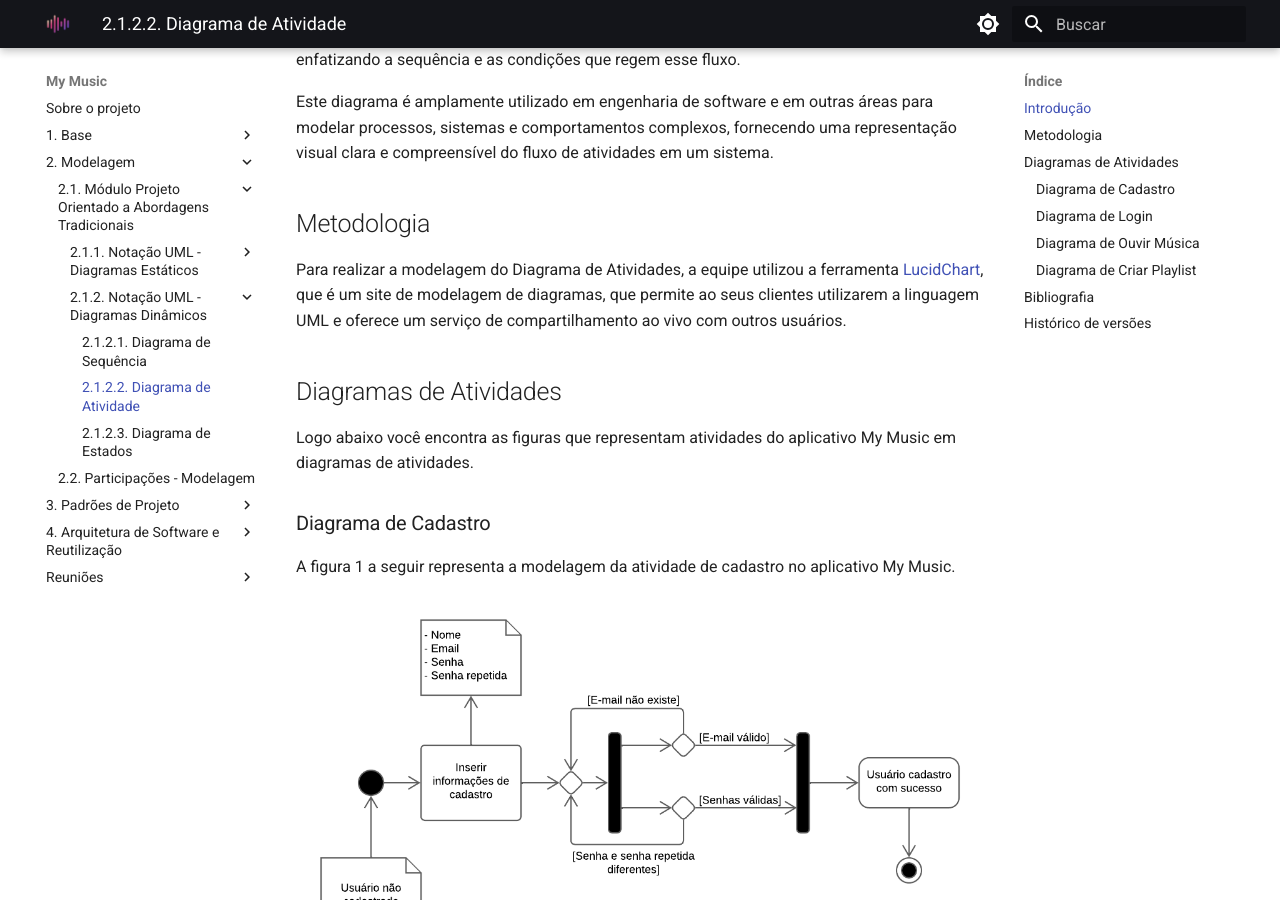
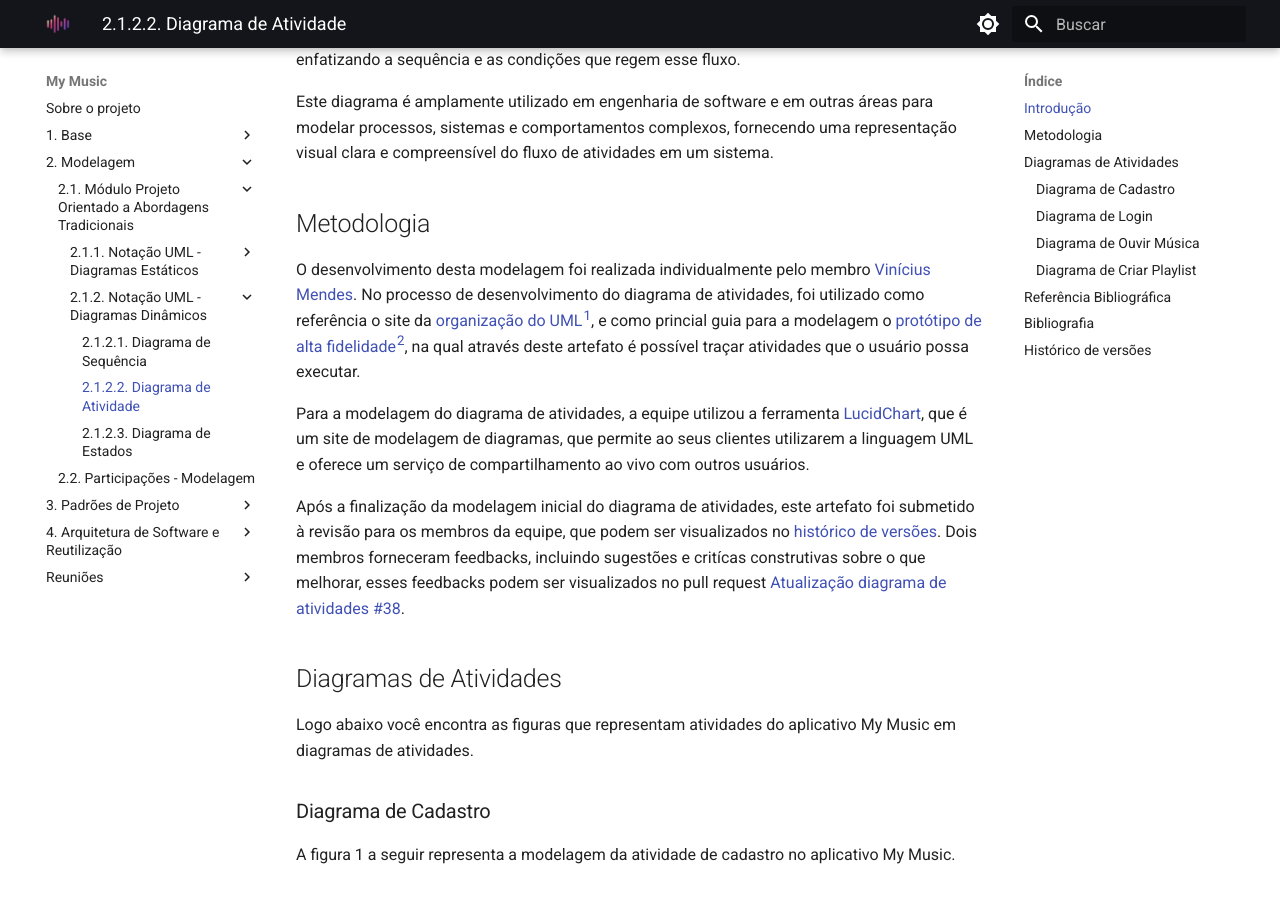
Before and after one commit to UnBArqDsw2024-1/2024.1_G2_My_Music, an MkDocs documentation site: the page built from docs/Modelagem/diagramaAtividades.md, in a window 1280 px wide and 900 px high, scrolled down 260 px. Built offline with MkDocs 1.6.1 and Material for MkDocs 9.7.7, drawn with Linux system fonts in a browser that asks for light colours; some of the changed text lies outside the part shown.

Commit message:
fix: correções ao diagrama de atividades

```diff
--- a/docs/Modelagem/diagramaAtividades.md
+++ b/docs/Modelagem/diagramaAtividades.md
@@ -4,7 +4,11 @@ O Diagrama de Atividades, é um diagrama dinâmico que dentro da linguagem de mo
 Este diagrama é amplamente utilizado em engenharia de software e em outras áreas para modelar processos, sistemas e comportamentos complexos, fornecendo uma representação visual clara e compreensível do fluxo de atividades em um sistema.
 
 ## Metodologia
-Para realizar a modelagem do Diagrama de Atividades, a equipe utilizou a ferramenta [LucidChart](https://www.lucidchart.com/pages/pt), que é um site de modelagem de diagramas, que permite ao seus clientes utilizarem a linguagem UML e oferece um serviço de compartilhamento ao vivo com outros usuários.
+O desenvolvimento desta modelagem foi realizada individualmente pelo membro [Vinícius Mendes](https://github.com/yabamiah). No processo de desenvolvimento do diagrama de atividades, foi utilizado como referência o site da [organização do UML](https://www.uml-diagrams.org/)<sup>[1](#referência-bibliográfica)</sup>, e como princial guia para a modelagem o [protótipo de alta fidelidade](https://unbarqdsw2024-1.github.io/2024.1_G2_My_Music/Base/prototipo/)<sup>[2](#referência-bibliográfica)</sup>, na qual através deste artefato é possível traçar atividades que o usuário possa executar.
+
+Para a modelagem do diagrama de atividades, a equipe utilizou a ferramenta [LucidChart](https://www.lucidchart.com/pages/pt), que é um site de modelagem de diagramas, que permite ao seus clientes utilizarem a linguagem UML e oferece um serviço de compartilhamento ao vivo com outros usuários.
+
+Após a finalização da modelagem inicial do diagrama de atividades, este artefato foi submetido à revisão para os membros da equipe, que podem ser visualizados no [histórico de versões](#histórico-de-versões). Dois membros forneceram feedbacks, incluindo sugestões e critícas construtivas sobre o que melhorar, esses feedbacks podem ser visualizados no pull request [Atualização diagrama de atividades #38](https://github.com/UnBArqDsw2024-1/2024.1_G2_My_Music/pull/38).
 
 ## Diagramas de Atividades
 Logo abaixo você encontra as figuras que representam atividades do aplicativo My Music em diagramas de atividades.
@@ -45,6 +49,11 @@ A figura 4 a seguir representa a modelagem da atividade de criar playlist.
   <p>Figura 4: Diagrama de criar playlist. (Fonte: Vinícius Mendes, 2024)</p>
 </div>
 
+## Referência Bibliográfica
+> The Unified Modeling Languag Org. Activity Diagrams, 2011. Disponível em: https://www.uml-diagrams.org/activity-diagrams.html. Acesso em: 12 de Abril. [1]
+
+> MyMusic. 1.1.4 Protótipo, 2024. Disponível em: https://unbarqdsw2024-1.github.io/2024.1_G2_My_Music/Base/prototipo/. Acesso em: 7 de Julho. [2]
+
 ## Bibliografia
 > The Unified Modeling Languag Org. Activity Diagrams, 2011. Disponível em: https://www.uml-diagrams.org/activity-diagrams.html. Acesso em: 12 de Abril.
 
@@ -53,5 +62,6 @@ A figura 4 a seguir representa a modelagem da atividade de criar playlist.
 | Versão | Data       | Descrição                                   | Autor(es)       | Revisor(es) |
 | ------ | ---------- | ------------------------------------------- | --------------- | ----------- |
 | 1.0    | 12/04/2024 | Criação do documento Diagrama de Atividades | [Vinícius Mendes](https://github.com/yabamiah) | [Luis Miranda](https://github.com/LuisMiranda10)            |
-| 1.1    | 07/07/2024 | Atualização do documento Diagrama de Atividades | [Vinícius Mendes](https://github.com/yabamiah) | [Luis Miranda](https://github.com/LuisMiranda10)            |
+| 1.1    | 07/07/2024 | Atualização do documento Diagrama de Atividades | [Vinícius Mendes](https://github.com/yabamiah) | [Luis Miranda](https://github.com/LuisMiranda10)  e  [Israel Thalles](https://github.com/IsraelThalles)          |
 | 1.2    | 15/07/2024 | Padronização das legendas | [Ana Luíza Rodrigues](https://github.com/analuizargds) | -            |
+| 2.0 | 19/07/2024 | Correção após a entrega | [Vinícius Mendes](https://github.com/yabamiah) | |
```
Also changed, not shown: docs/Assets/DiagramadeAtividades-Criarplaylist.png.
